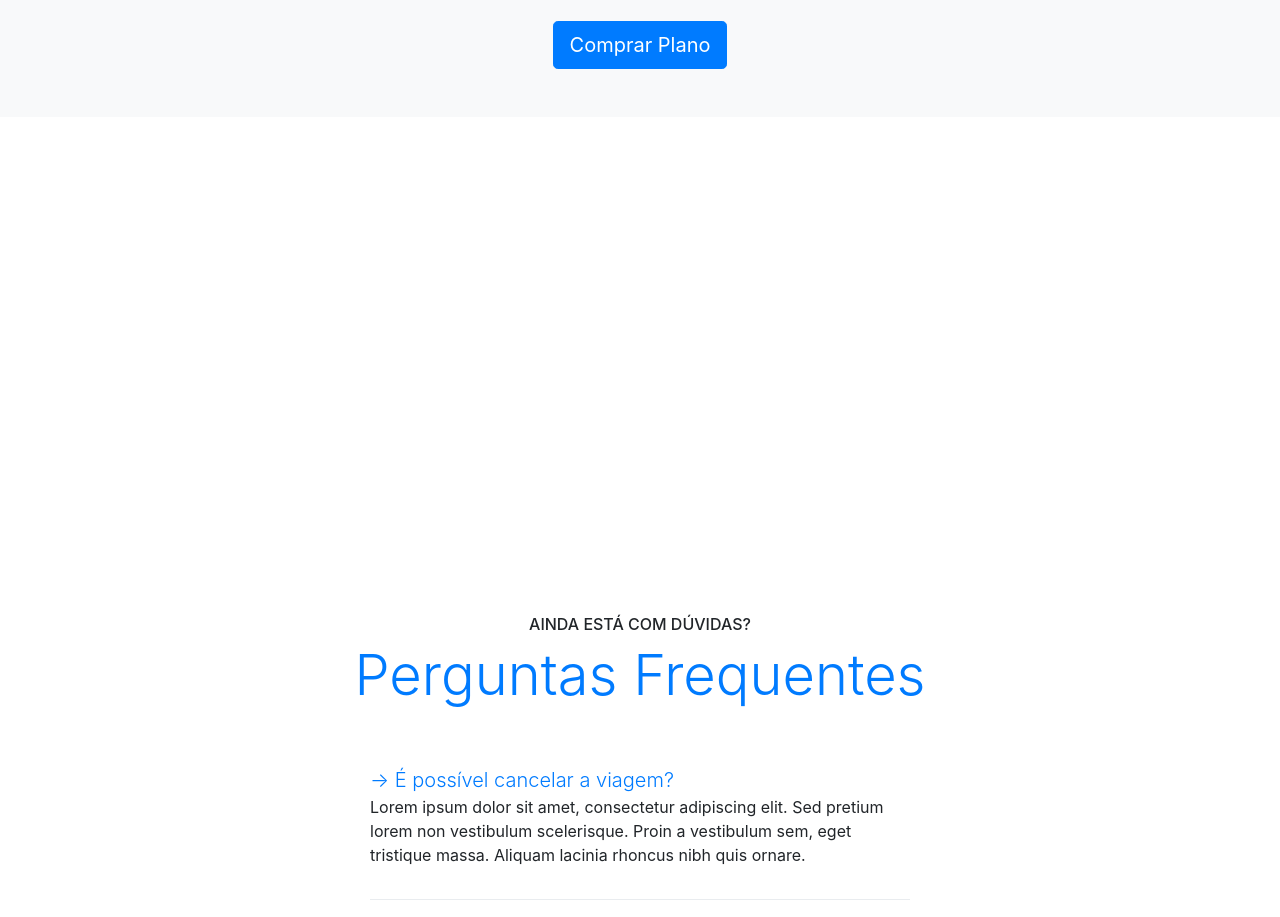
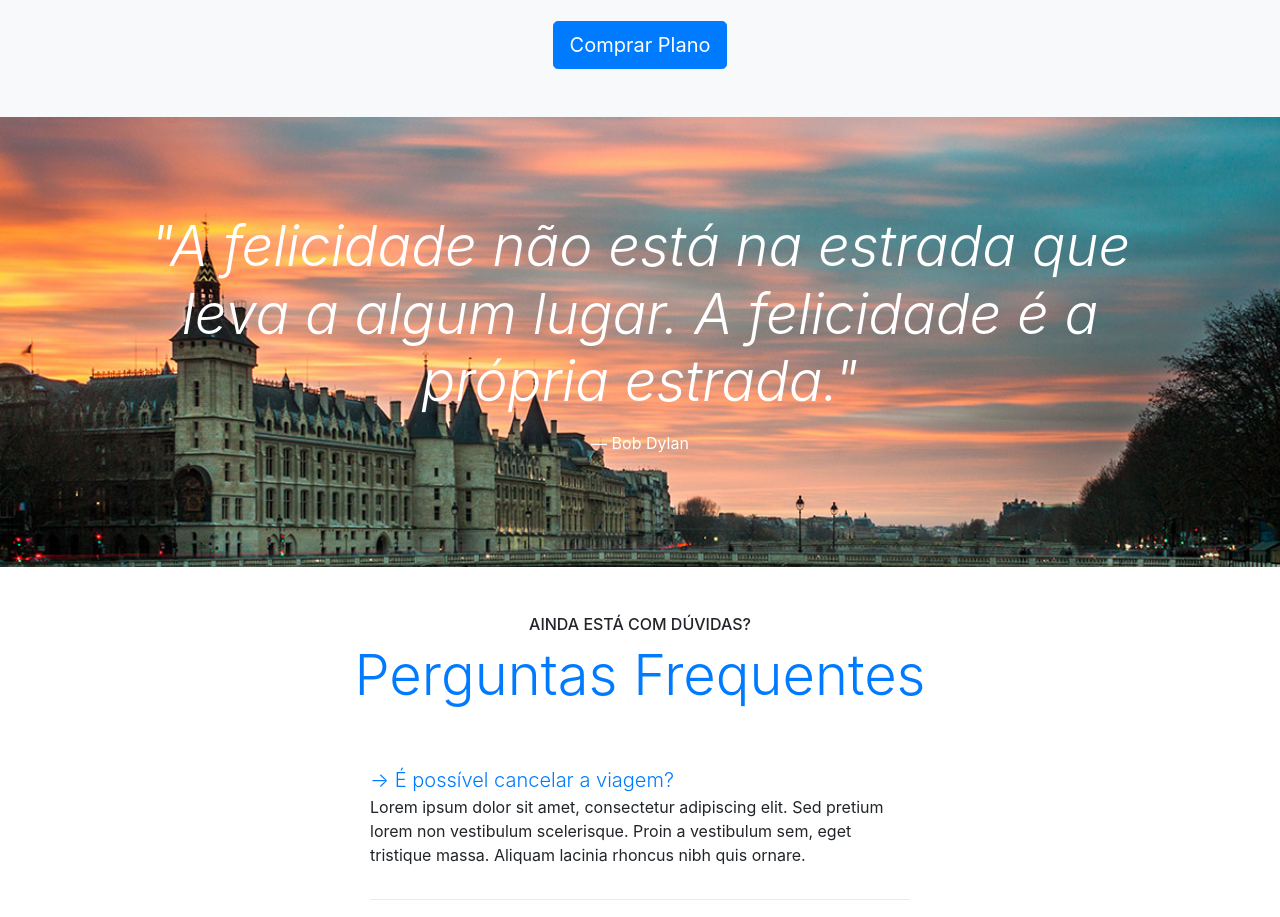
Before and after one commit to kauelima21/Caravan, a plain HTML site: page index.html in a window 1280 px wide. Shown: the part 1225-2142 px from the top of the page. Drawn offline with Linux system fonts and the light colour scheme.

Commit message:
pequena alteração no styles.css

```diff
--- a/css/styles.css
+++ b/css/styles.css
@@ -7,7 +7,7 @@ body {
 }
 
 #home-quote {
-    background: url('img/img2.jpg') center center;
+    background: url('../img/img2.jpg') center center;
     background-size: cover;
 }
 
```
